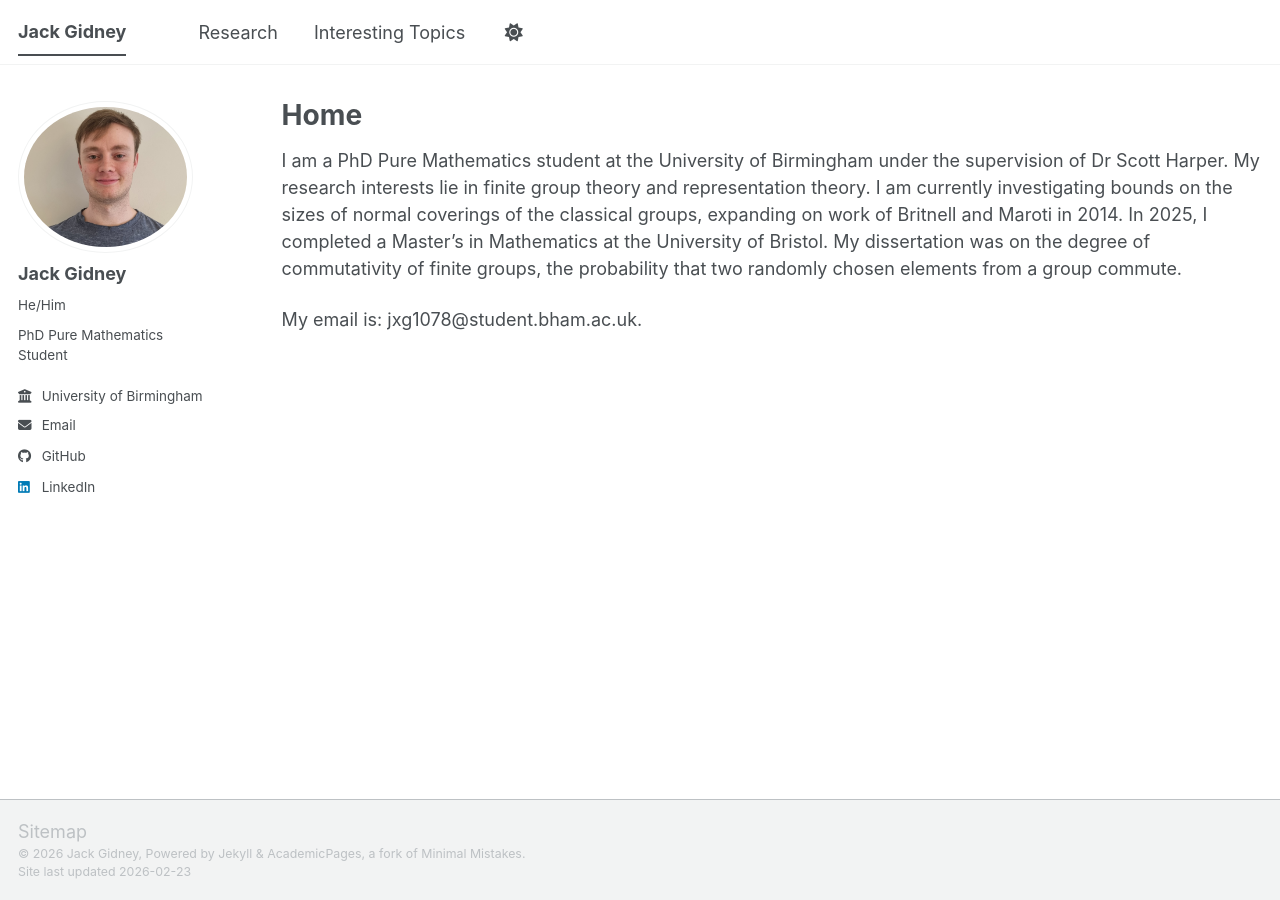
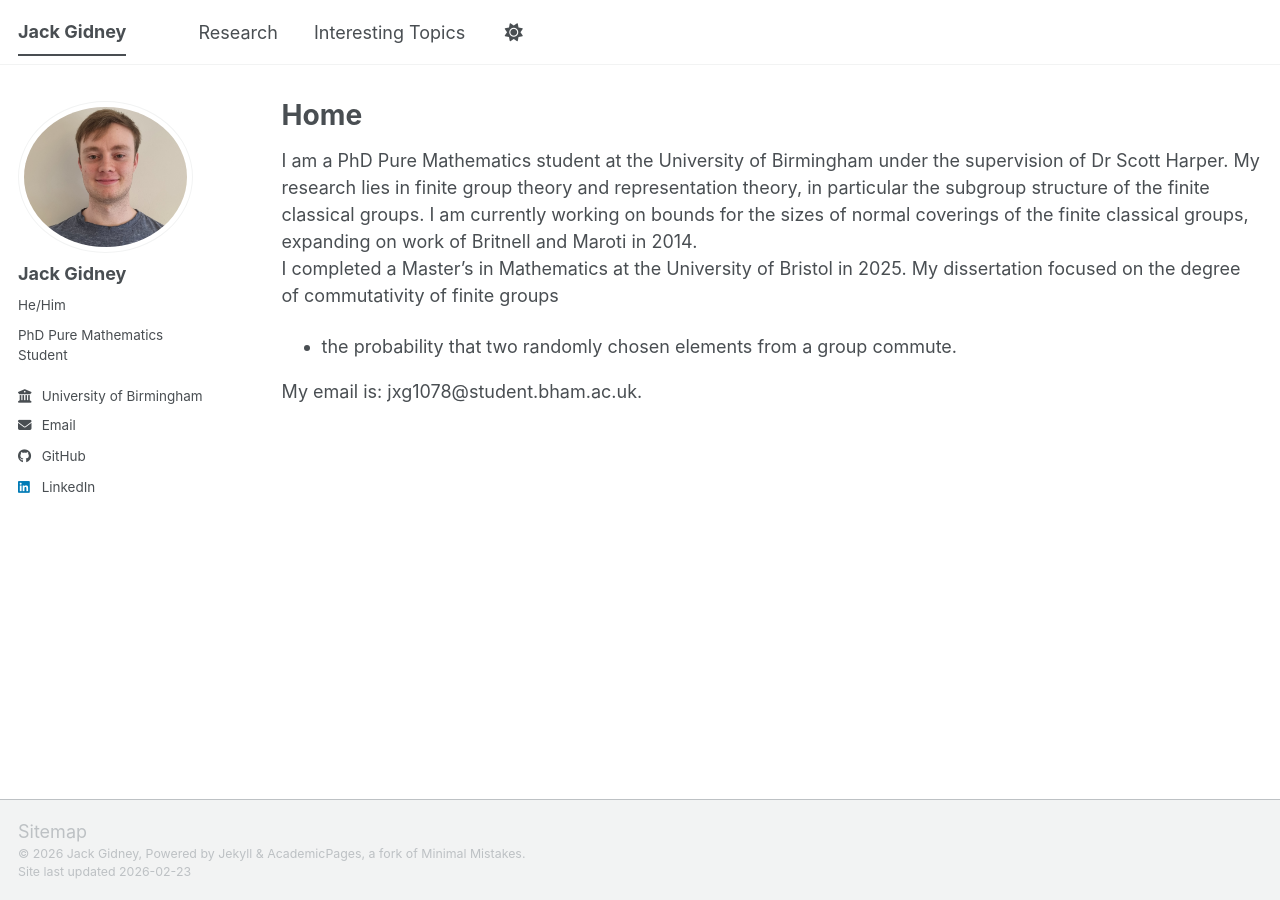
Before and after one commit to jgidney44/jgidney44.github.io, a Jekyll site: the page built from _pages/about.md, in a window 1280 px wide. Built offline with Jekyll 4.4.1, drawn with Linux system fonts in a browser that asks for light colours; a script bundle is joined from its source files by our own code; library files that are not in the unit come from our copies.

Commit message:
Update about.md

```diff
--- a/_pages/about.md
+++ b/_pages/about.md
@@ -8,8 +8,11 @@ redirect_from:
   - /about.html
 ---
 
-I am a PhD Pure Mathematics student at the University of Birmingham under the supervision of Dr Scott Harper. My research interests lie in finite group theory and representation theory.
-I am currently investigating bounds on the sizes of normal coverings of the classical groups, expanding on work of Britnell and Maroti in 2014. In 2025, I completed a Master's in Mathematics at the University of
-Bristol. My dissertation was on the degree of commutativity of finite groups, the probability that two randomly chosen elements from a group commute.
+I am a PhD Pure Mathematics student at the University of Birmingham under the supervision of Dr Scott Harper. My research lies in finite group theory and representation theory,
+in particular the subgroup structure of the finite classical groups. I am currently working on bounds for the sizes of normal coverings of the finite classical groups,
+expanding on work of Britnell and Maroti in 2014.
+<br>
+I completed a Master's in Mathematics at the University of Bristol in 2025. My dissertation focused on the degree of commutativity of finite groups
+- the probability that two randomly chosen elements from a group commute.
 
 My email is: jxg1078@student.bham.ac.uk.
```
